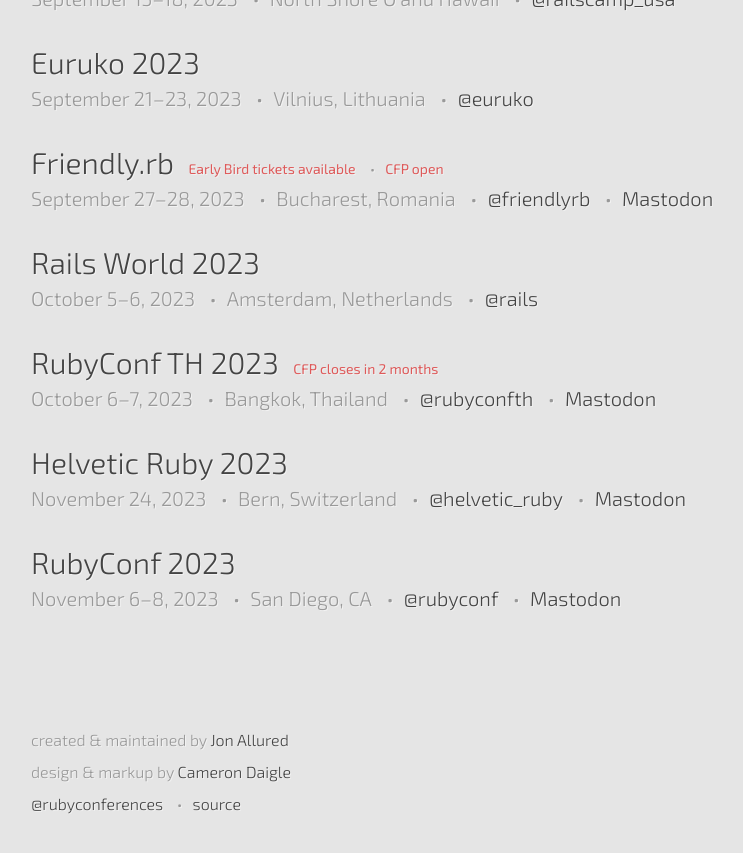
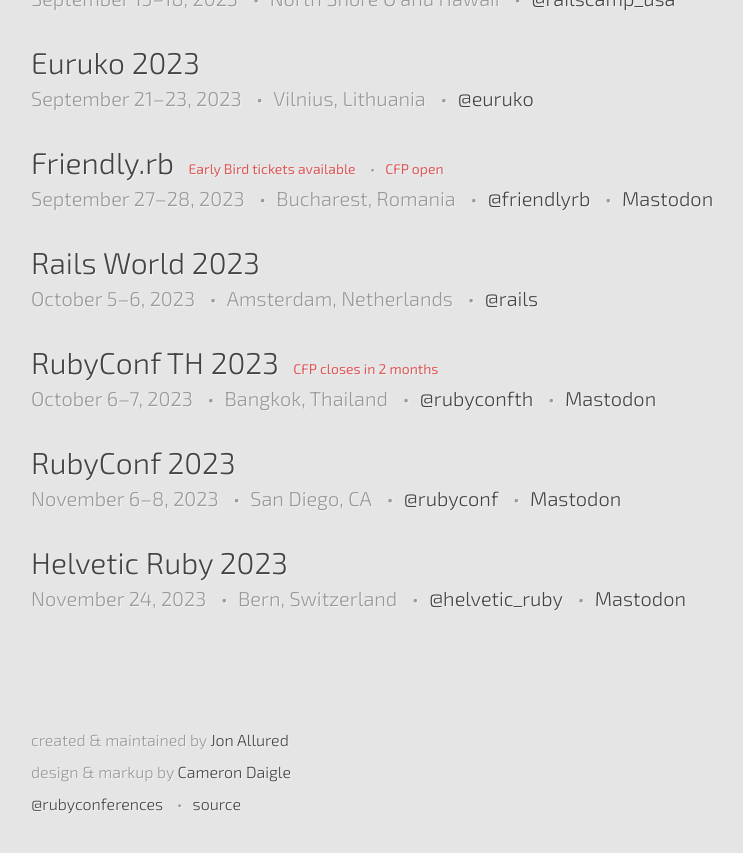
Before and after one commit to ruby-conferences/ruby-conferences.github.io, a Jekyll site: the page built from index.html, in a window 1280 px wide and 900 px high, scrolled down 1418 px. Shown: the top 853 px of the window, without its empty margins (209-952 px from the left). Built offline with Jekyll 4.4.1, drawn with Linux system fonts in a browser that asks for light colours; part of the change alters nothing that is shown.

```diff
--- a/_data/conferences.yml
+++ b/_data/conferences.yml
@@ -2283,6 +2283,14 @@
   cfp_date: 2023-06-04
   mastodon: https://ruby.social/@rubyconfth
 
+- name: RubyConf 2023
+  location: San Diego, CA
+  start_date: 2023-11-06
+  end_date: 2023-11-08
+  url: https://rubyconf.org
+  twitter: rubyconf
+  mastodon: https://ruby.social/@rubyconf
+
 - name: Helvetic Ruby 2023
   location: Bern, Switzerland
   start_date: 2023-11-24
@@ -2290,11 +2298,3 @@
   url: https://helvetic-ruby.ch
   twitter: helvetic_ruby
   mastodon: https://ruby.social/@helvetic_ruby
-
-- name: RubyConf 2023
-  location: San Diego, CA
-  start_date: 2023-11-06
-  end_date: 2023-11-08
-  url: https://rubyconf.org
-  twitter: rubyconf
-  mastodon: https://ruby.social/@rubyconf
```
